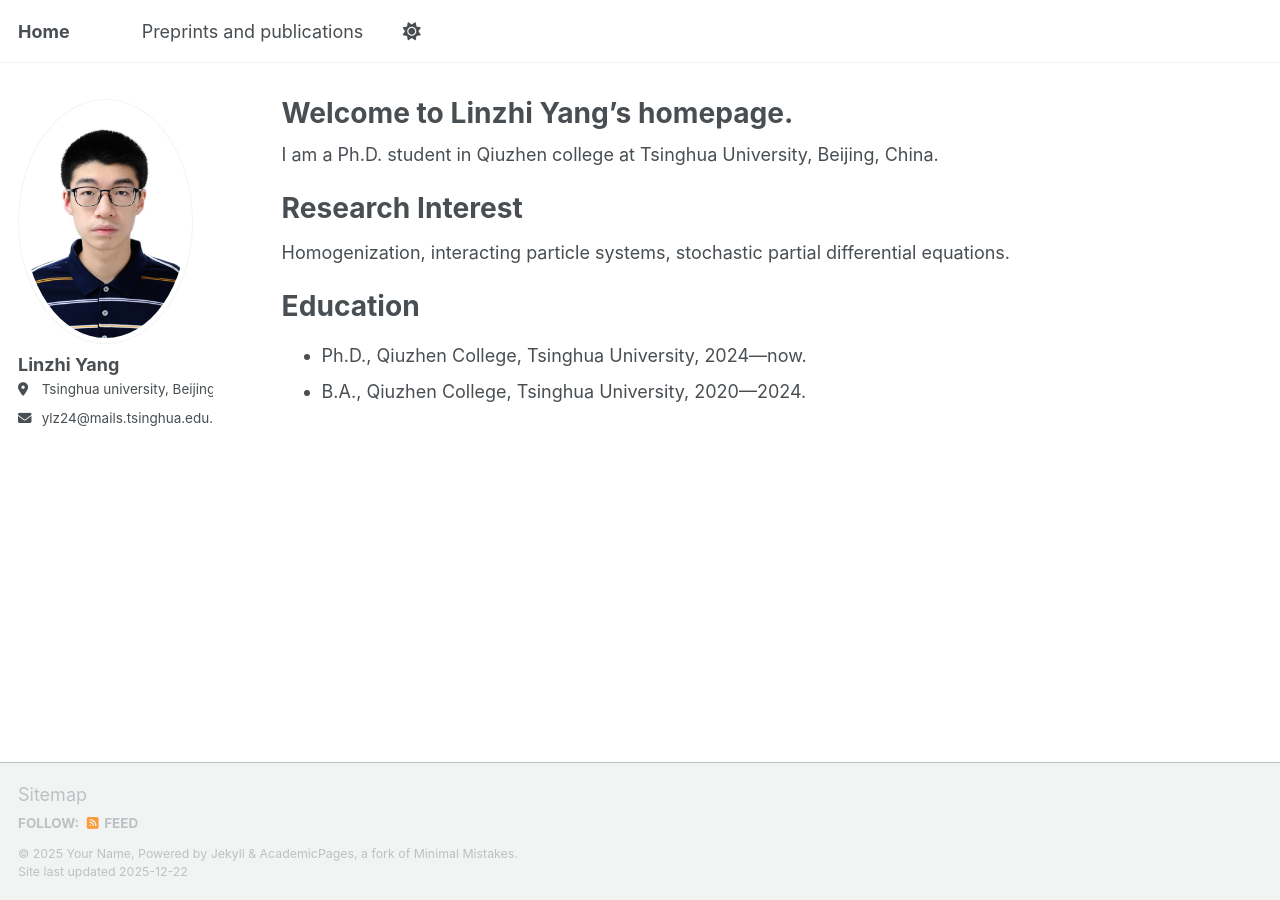
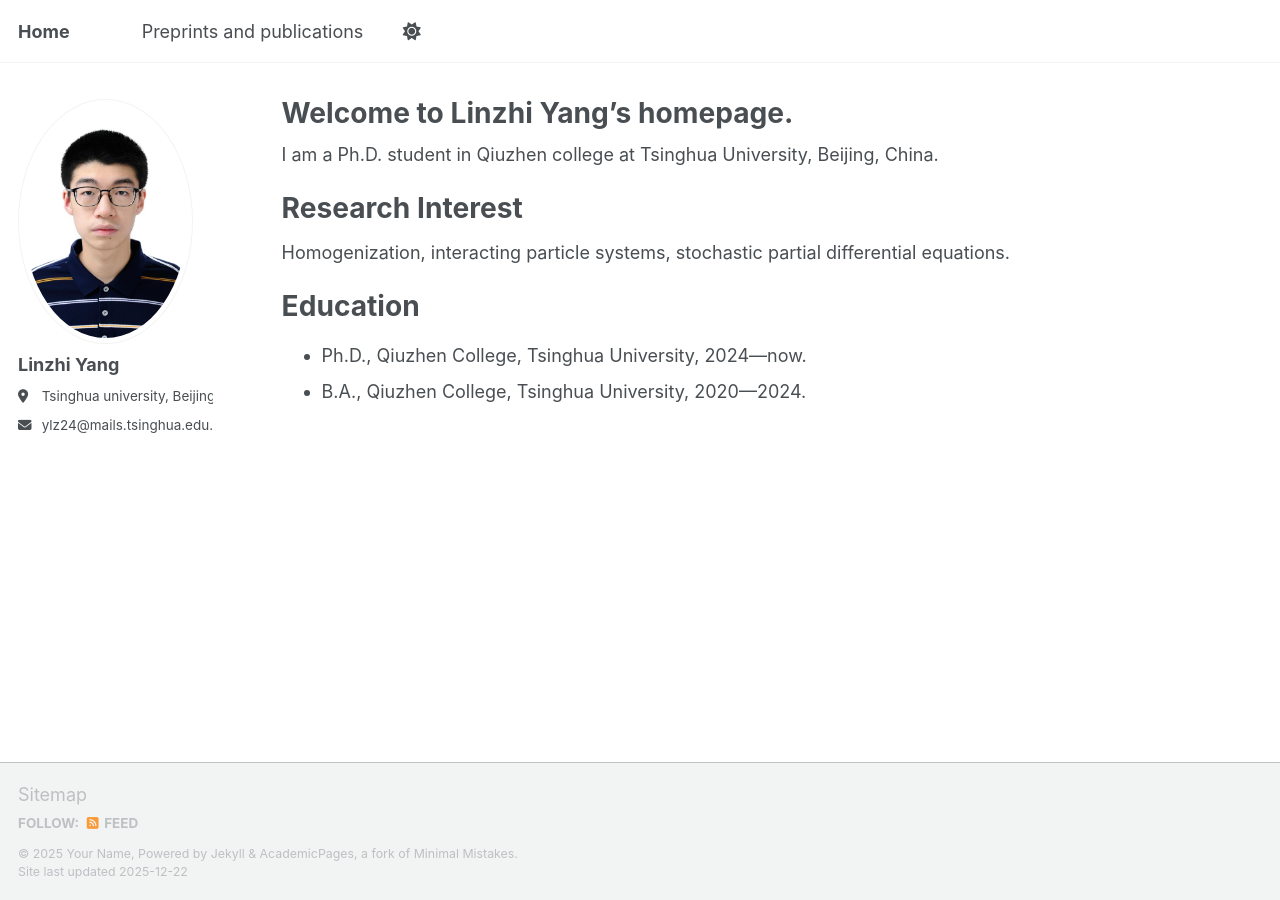
Before and after one commit to linzhi-yang/linzhi-yang.github.io, a Jekyll site: the page built from _pages/about.md, in a window 1280 px wide. Built offline with Jekyll 4.4.1, drawn with Linux system fonts in a browser that asks for light colours; a script bundle is joined from its source files by our own code; library files that are not in the unit come from our copies.

Commit message:
Update main.scss

```diff
--- a/assets/css/main.scss
+++ b/assets/css/main.scss
@@ -50,3 +50,11 @@
 .author__urls {
   margin-top: 0.2rem;
 }
+
+.author__content {
+  margin-bottom: 0.6rem;
+}
+
+.author__urls-wrapper {
+  margin-top: 0.4rem;
+}
```
